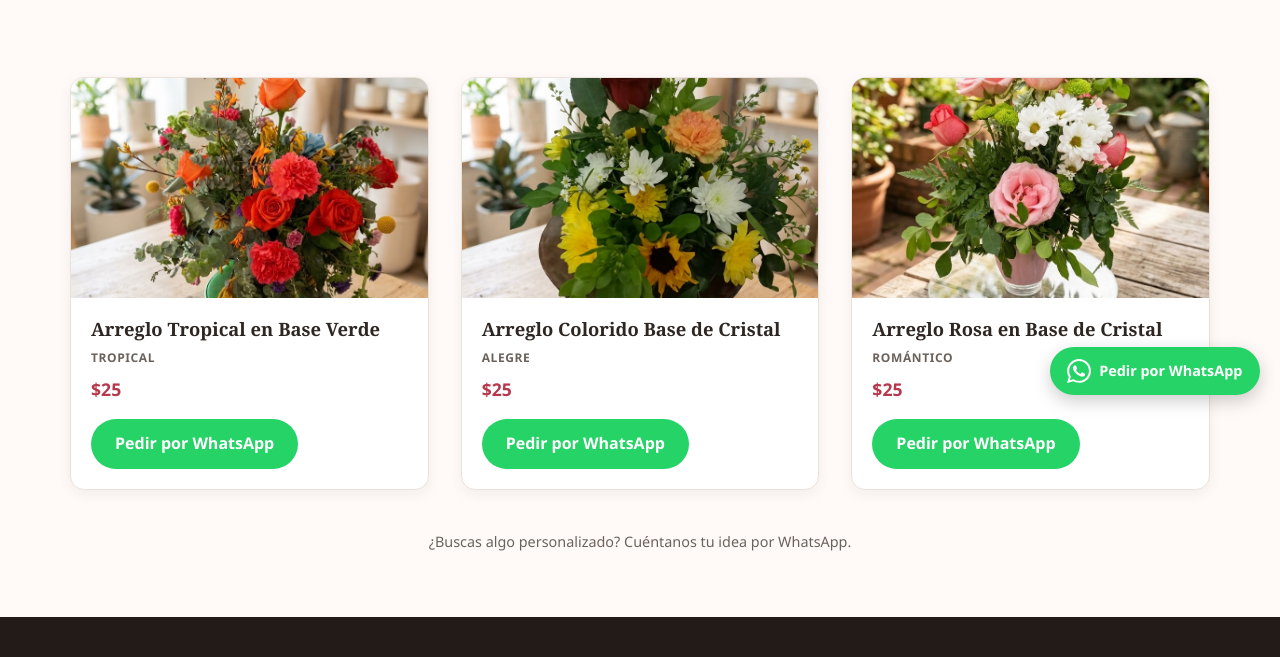
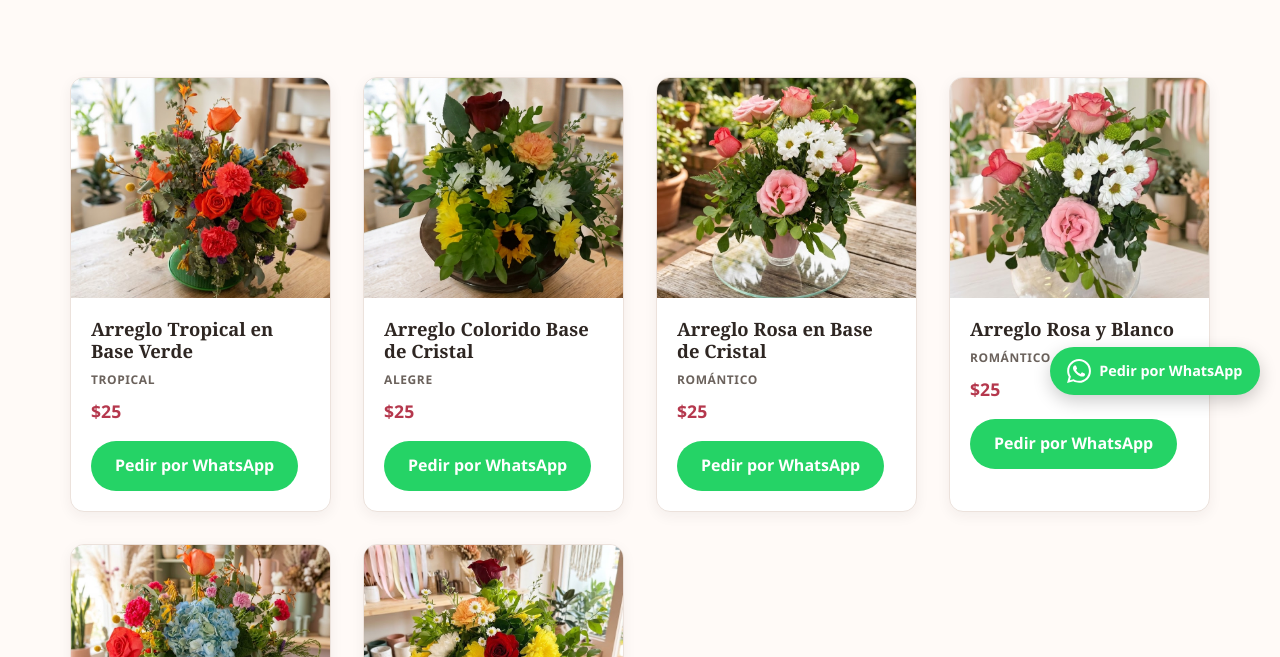
Before and after one commit to develop4God/rafaella-flowers, a website: page catalogo.html in a window 1280 px wide. Shown: the part 333-990 px from the top of the page. Drawn offline with Linux system fonts and the light colour scheme.

Commit message:
Add 4 new product arrangements and centralize catalog rendering
Adds A004-A007 flower arrangements with i18n translations, and
refactors product cards to render from a shared products.json via
products.js instead of duplicating markup across index.html and
catalogo.html.

Co-Authored-By: Claude Sonnet 5 <noreply@anthropic.com>

```diff
--- a/catalogo.html
+++ b/catalogo.html
@@ -39,39 +39,7 @@
 </section>
 
 <section class="products container">
-  <div class="products-grid">
-
-    <article class="product-card">
-      <img src="images/A001.jpeg" alt="Arreglo tropical con rosas naranjas, claveles y orquídeas en base verde">
-      <div class="product-body">
-        <h3 data-i18n="product.tropicalVerde.name">Arreglo Tropical en Base Verde</h3>
-        <p class="product-category" data-i18n="product.tropicalVerde.category">Tropical</p>
-        <p class="price">$25</p>
-        <a class="btn btn-whatsapp" data-wa-product="tropicalVerde" data-wa-price="25" href="https://wa.me/50762865416?text=Hola%2C%20quiero%20ordenar%20el%20Arreglo%20Tropical%20en%20Base%20Verde%20%28%2425%29" target="_blank" rel="noopener" data-i18n="whatsapp.pedirBoton">Ordenar por WhatsApp</a>
-      </div>
-    </article>
-
-    <article class="product-card">
-      <img src="images/A002.jpeg" alt="Arreglo colorido con rosa roja, girasol y margaritas en base de cristal">
-      <div class="product-body">
-        <h3 data-i18n="product.coloridoCristal.name">Arreglo Colorido Base de Cristal</h3>
-        <p class="product-category" data-i18n="product.coloridoCristal.category">Alegre</p>
-        <p class="price">$25</p>
-        <a class="btn btn-whatsapp" data-wa-product="coloridoCristal" data-wa-price="25" href="https://wa.me/50762865416?text=Hola%2C%20quiero%20ordenar%20el%20Arreglo%20Colorido%20Base%20de%20Cristal%20%28%2425%29" target="_blank" rel="noopener" data-i18n="whatsapp.pedirBoton">Ordenar por WhatsApp</a>
-      </div>
-    </article>
-
-    <article class="product-card">
-      <img src="images/A003.jpeg" alt="Arreglo con rosas rosadas y margaritas blancas en base de cristal">
-      <div class="product-body">
-        <h3 data-i18n="product.rosaCristal.name">Arreglo Rosa en Base de Cristal</h3>
-        <p class="product-category" data-i18n="product.rosaCristal.category">Romántico</p>
-        <p class="price">$25</p>
-        <a class="btn btn-whatsapp" data-wa-product="rosaCristal" data-wa-price="25" href="https://wa.me/50762865416?text=Hola%2C%20quiero%20ordenar%20el%20Arreglo%20Rosa%20en%20Base%20de%20Cristal%20%28%2425%29" target="_blank" rel="noopener" data-i18n="whatsapp.pedirBoton">Ordenar por WhatsApp</a>
-      </div>
-    </article>
-
-  </div>
+  <div class="products-grid" data-show-category></div>
 
   <p class="catalog-note" data-i18n="catalogo.note">¿Buscas algo personalizado? Cuéntanos tu idea por WhatsApp.</p>
 </section>
@@ -109,5 +77,6 @@
 
 <script src="i18n/i18n.js"></script>
 <script src="lightbox.js"></script>
+<script src="products.js"></script>
 </body>
 </html>
--- a/i18n/en.json
+++ b/i18n/en.json
@@ -39,6 +39,12 @@
   "product.coloridoCristal.category": "Cheerful",
   "product.rosaCristal.name": "Pink Arrangement in Glass Base",
   "product.rosaCristal.category": "Romantic",
+  "product.rosaBowl.name": "Pink & White Arrangement",
+  "product.rosaBowl.category": "Romantic",
+  "product.silvestreAzul.name": "Hydrangea Arrangement",
+  "product.silvestreAzul.category": "Wildflower",
+  "product.amarilloRojo.name": "Yellow Arrangement",
+  "product.amarilloRojo.category": "Cheerful",
   "product.ordenarPor": "I'd like to order",
 
   "sobreNosotros.title": "About Us · Floristería Rafaella",
@@ -72,10 +78,8 @@
   "comoPedir.entrega.tienda.texto": "If you prefer, you can pick up your arrangement at the flower shop. Let us know via WhatsApp and we'll have it ready for you.",
   "comoPedir.entrega.horarioLabel": "Hours",
   "comoPedir.entrega.horarioValor": "Mon to Sat, 8:00am – 7:00pm",
-  "comoPedir.entrega.domingosLabel": "Sundays",
-  "comoPedir.entrega.domingosValor": "Reservation orders only",
   "comoPedir.entrega.pagoLabel": "Payment",
-  "comoPedir.entrega.pagoValor": "Cash or transfer on delivery",
+  "comoPedir.entrega.pagoValor": "Cash, Yappy or transfer on delivery",
   "comoPedir.verCatalogo": "View Catalog",
 
   "contacto.title": "Contact · Floristería Rafaella",
--- a/i18n/es.json
+++ b/i18n/es.json
@@ -39,6 +39,12 @@
   "product.coloridoCristal.category": "Alegre",
   "product.rosaCristal.name": "Arreglo Rosa en Base de Cristal",
   "product.rosaCristal.category": "Romántico",
+  "product.rosaBowl.name": "Arreglo Rosa y Blanco",
+  "product.rosaBowl.category": "Romántico",
+  "product.silvestreAzul.name": "Arreglo Hortensia",
+  "product.silvestreAzul.category": "Silvestre",
+  "product.amarilloRojo.name": "Arreglo Amarillo",
+  "product.amarilloRojo.category": "Alegre",
   "product.ordenarPor": "quiero ordenar",
 
   "sobreNosotros.title": "Sobre Nosotros · Floristería Rafaella",
@@ -72,10 +78,8 @@
   "comoPedir.entrega.tienda.texto": "Si prefieres, puedes recoger tu arreglo en la florería. Avísanos por WhatsApp y lo dejamos listo para ti.",
   "comoPedir.entrega.horarioLabel": "Horario",
   "comoPedir.entrega.horarioValor": "Lun a Sáb, 8:00am – 7:00pm",
-  "comoPedir.entrega.domingosLabel": "Domingos",
-  "comoPedir.entrega.domingosValor": "Solo pedidos con reserva",
   "comoPedir.entrega.pagoLabel": "Pago",
-  "comoPedir.entrega.pagoValor": "Efectivo o transferencia al recibir",
+  "comoPedir.entrega.pagoValor": "Efectivo, Yappy o transferencia al recibir",
   "comoPedir.verCatalogo": "Ver Catálogo",
 
   "contacto.title": "Contacto · Floristería Rafaella",
--- a/i18n/i18n.js
+++ b/i18n/i18n.js
@@ -88,5 +88,5 @@
     });
   });
 
-  window.FRi18n = { t: t, getLang: getLang, waHref: waHref };
+  window.FRi18n = { t: t, getLang: getLang, waHref: waHref, applyTranslations: applyTranslations };
 })();
--- a/lightbox.js
+++ b/lightbox.js
@@ -1,4 +1,6 @@
 (function () {
+  var initialized = false;
+
   function buildOverlay() {
     var overlay = document.createElement('div');
     overlay.className = 'lightbox-overlay';
@@ -21,9 +23,11 @@
     return { overlay: overlay, img: img, closeBtn: closeBtn };
   }
 
-  document.addEventListener('DOMContentLoaded', function () {
+  function init() {
+    if (initialized) return;
     var productImages = document.querySelectorAll('.product-card img');
     if (!productImages.length) return;
+    initialized = true;
 
     var els = buildOverlay();
 
@@ -56,5 +60,8 @@
     document.addEventListener('keydown', function (event) {
       if (event.key === 'Escape') close();
     });
-  });
+  }
+
+  document.addEventListener('DOMContentLoaded', init);
+  window.FRLightbox = { init: init };
 })();
--- /dev/null
+++ b/products.js
@@ -0,0 +1,37 @@
+(function () {
+  function cardHTML(p, showCategory) {
+    return (
+      '<article class="product-card">' +
+      '<img src="' + p.img + '" alt="' + p.alt + '">' +
+      '<div class="product-body">' +
+      '<h3 data-i18n="product.' + p.key + '.name"></h3>' +
+      (showCategory ? '<p class="product-category" data-i18n="product.' + p.key + '.category"></p>' : '') +
+      '<p class="price">$' + p.price + '</p>' +
+      '<a class="btn btn-whatsapp" data-wa-product="' + p.key + '" data-wa-price="' + p.price + '" data-i18n="whatsapp.pedirBoton"></a>' +
+      '</div>' +
+      '</article>'
+    );
+  }
+
+  function render(products) {
+    document.querySelectorAll('.products-grid').forEach(function (grid) {
+      var featured = grid.getAttribute('data-featured');
+      var showCategory = grid.hasAttribute('data-show-category');
+      var list = featured ? products.slice(0, Number(featured)) : products;
+      grid.innerHTML = list.map(function (p) { return cardHTML(p, showCategory); }).join('');
+    });
+  }
+
+  document.addEventListener('DOMContentLoaded', function () {
+    var grids = document.querySelectorAll('.products-grid');
+    if (!grids.length) return;
+
+    fetch('products.json')
+      .then(function (res) { return res.json(); })
+      .then(function (products) {
+        render(products);
+        if (window.FRi18n) window.FRi18n.applyTranslations();
+        if (window.FRLightbox) window.FRLightbox.init();
+      });
+  });
+})();
--- /dev/null
+++ b/products.json
@@ -0,0 +1,38 @@
+[
+  {
+    "key": "tropicalVerde",
+    "img": "images/A001.jpeg",
+    "alt": "Arreglo tropical con rosas naranjas, claveles y orquídeas en base verde",
+    "price": 25
+  },
+  {
+    "key": "coloridoCristal",
+    "img": "images/A002.jpeg",
+    "alt": "Arreglo colorido con rosa roja, girasol y margaritas en base de cristal",
+    "price": 25
+  },
+  {
+    "key": "rosaCristal",
+    "img": "images/A003.jpeg",
+    "alt": "Arreglo con rosas rosadas y margaritas blancas en base de cristal",
+    "price": 25
+  },
+  {
+    "key": "rosaBowl",
+    "img": "images/A004.jpeg",
+    "alt": "Arreglo con rosas rosadas y coral, margaritas blancas en bowl de cristal",
+    "price": 25
+  },
+  {
+    "key": "silvestreAzul",
+    "img": "images/A005.jpeg",
+    "alt": "Arreglo con hortensia azul, rosas naranjas y claveles rosados en base verde",
+    "price": 25
+  },
+  {
+    "key": "amarilloRojo",
+    "img": "images/A006.jpeg",
+    "alt": "Arreglo con rosa roja, crisantemos amarillos, clavel naranja y margaritas blancas en bowl de cristal",
+    "price": 25
+  }
+]
```
Also changed, not shown: index.html (+2 -30 lines), images/A004.jpeg (added), images/A005.jpeg (added), images/A006.jpeg (added), images/A007.jpeg (added).
